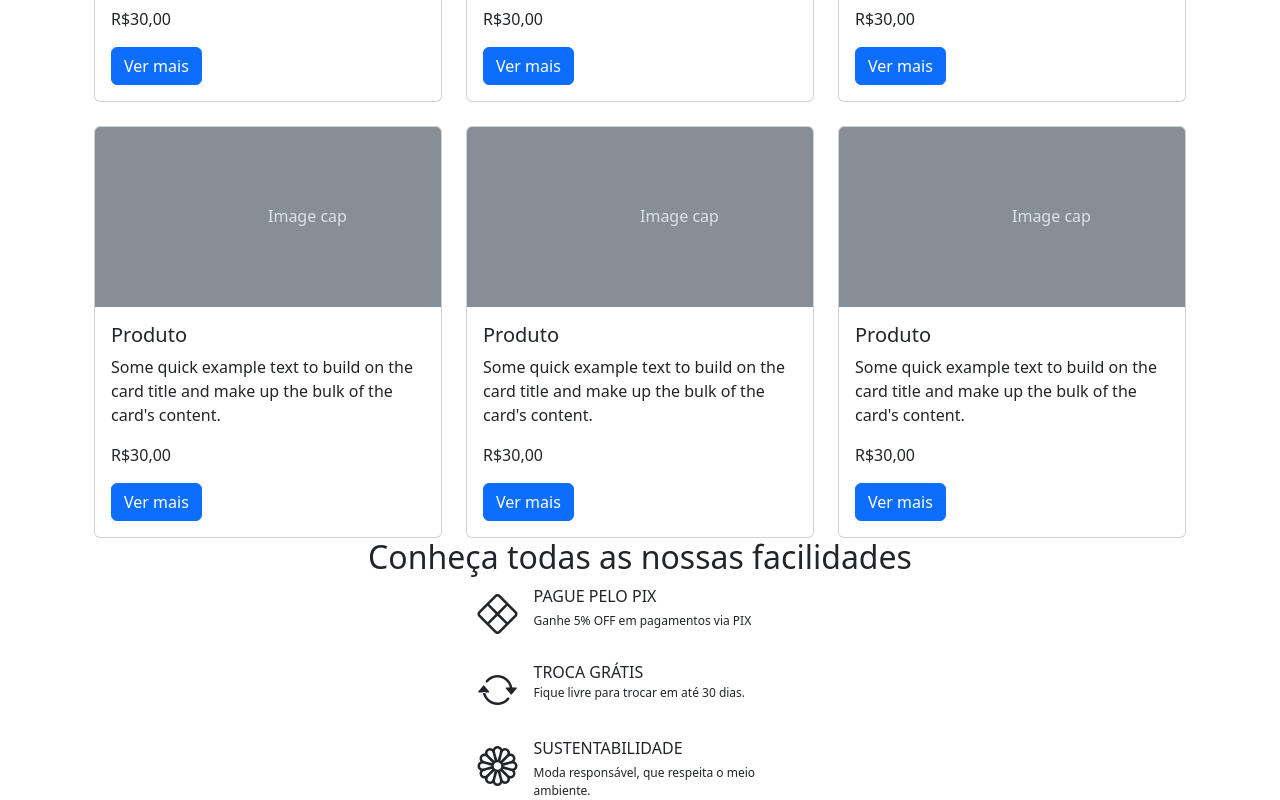
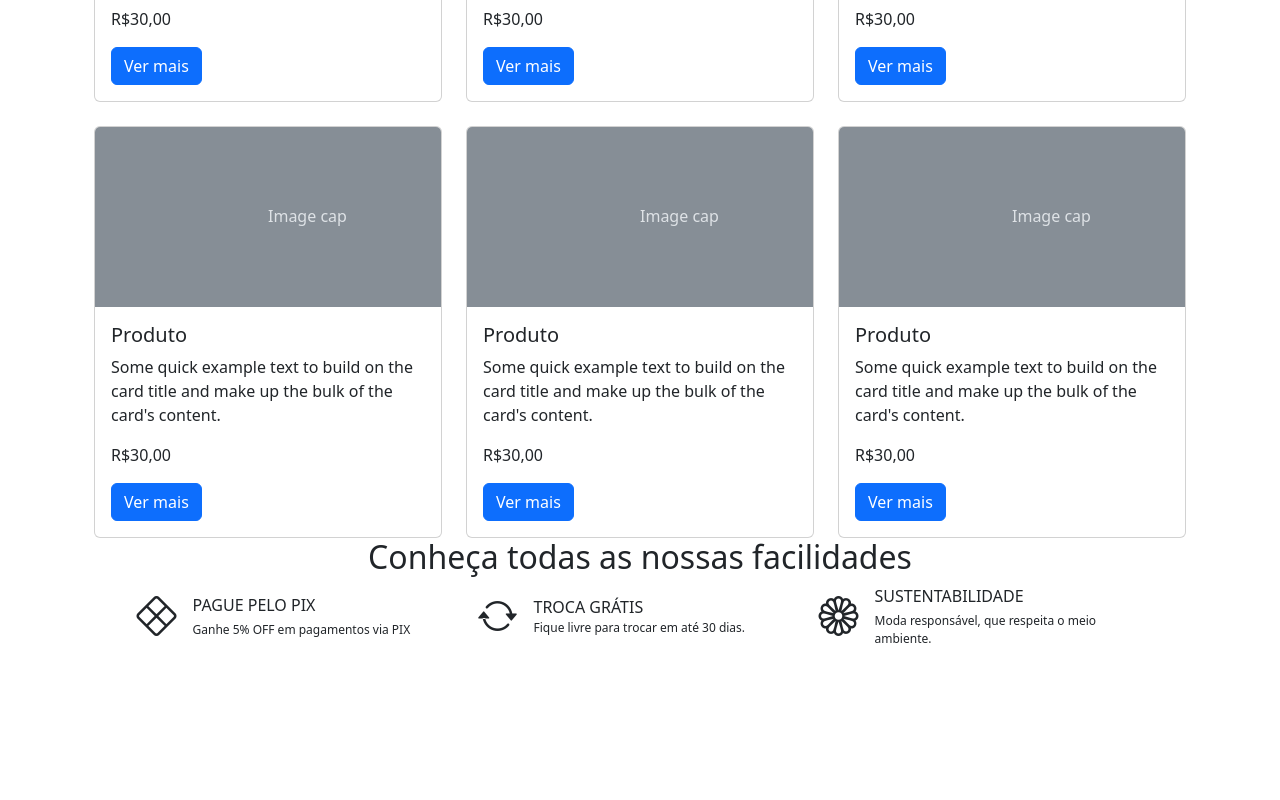
Before and after one commit to AdrianoBispo/meteora, a plain HTML site: page index.html in a window 1280 px wide. Shown: the part 1361-2161 px from the top of the page. After the commit the page ends 2009 px from the top, so only its background shows below. Drawn offline with nearby package versions, Linux system fonts and the light colour scheme.

Commit message:
sparkless: Positioning elements of the 'Benefits Section' using the flexbox

```diff
--- a/index.html
+++ b/index.html
@@ -367,8 +367,8 @@
     <section>
         <h2 class="text-center">Conheça todas as nossas facilidades</h2>
 
-        <div class="d-flex flex-column align-items-center gap-3">
-            <div class="divs-facilidades d-flex ">
+        <div class="d-flex flex-column align-items-center gap-3 flex-lg-row justify-content-center">
+            <div class="divs-facilidades d-flex align-items-center">
                 <div><i class="bi bi-x-diamond fs-1"></i></div>
                 <div>
                     <div class="ms-3 mb-1">PAGUE PELO PIX</div>
@@ -376,7 +376,7 @@
                 </div>
             </div>
 
-            <div class="divs-facilidades d-flex ">
+            <div class="divs-facilidades d-flex align-items-center">
                 <div><i class="bi bi-arrow-repeat fs-1"></i></div>
                 <div>
                     <div class="ms-3 ms-1">TROCA GRÁTIS</div>
@@ -384,7 +384,7 @@
                 </div>
             </div>
 
-            <div class="divs-facilidades d-flex ">
+            <div class="divs-facilidades d-flex align-items-center">
                 <div><i class="bi bi-flower1 fs-1"></i></div>
                 <div>
                     <div class="ms-3 mb-1">SUSTENTABILIDADE</div>
```
